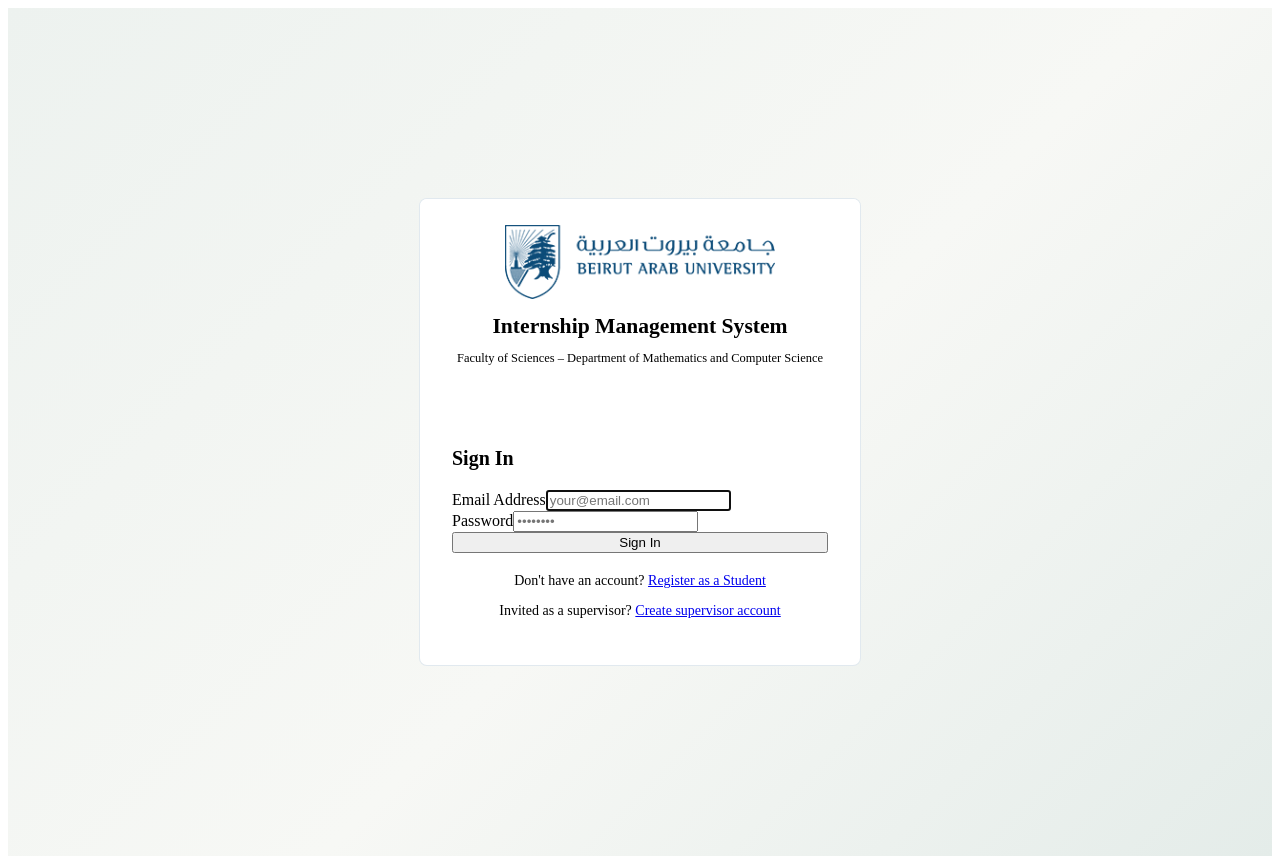
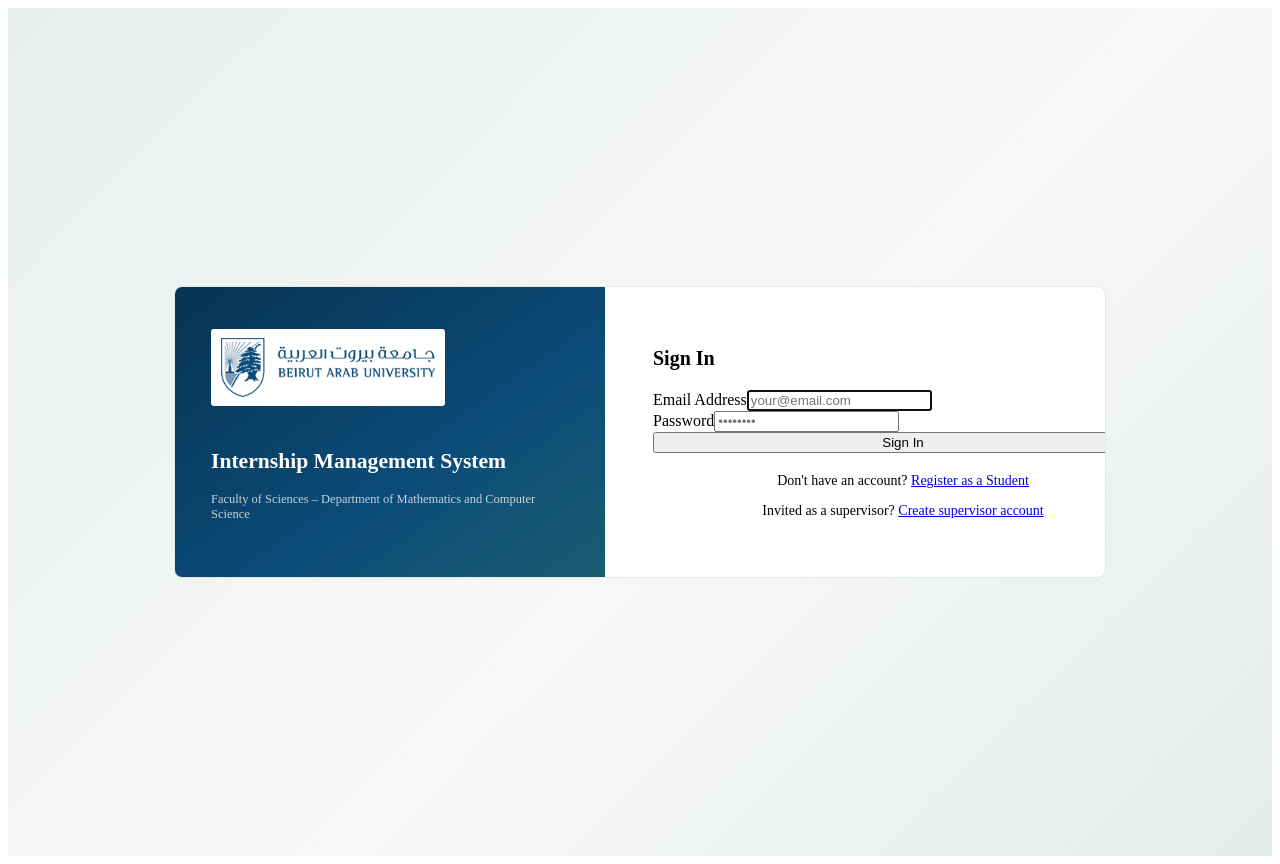
Before and after one commit to sandyelzein/bau-internship, a React (Vite) app in the folder frontend/: page /login in a window 1280 px wide. Built offline with nearby package versions, Linux system fonts and the light colour scheme; no server answers; the HTML template or start-up script is replaced by a standard one.

Commit message:
Polish supervisor account setup screen

```diff
--- a/frontend/src/pages/AuthPages.css
+++ b/frontend/src/pages/AuthPages.css
@@ -2,7 +2,12 @@
 
 .auth-page {
   min-height: 100vh;
-  background: linear-gradient(135deg, #edf2ef 0%, #f7f8f5 55%, #e4ece9 100%);
+  background-color: #eff3ef;
+  background-image:
+    linear-gradient(132deg, rgba(11, 75, 120, 0.045) 1px, transparent 1px),
+    linear-gradient(42deg, rgba(189, 139, 57, 0.035) 1px, transparent 1px),
+    linear-gradient(135deg, #e8efeb 0%, #f7f8f5 56%, #e4ece9 100%);
+  background-size: 44px 44px, 44px 44px, 100% 100%;
   display: flex;
   align-items: center;
   justify-content: center;
@@ -14,42 +19,53 @@
   border-radius: 8px;
   box-shadow: var(--shadow-lg);
   width: 100%;
-  max-width: 440px;
+  max-width: 930px;
   overflow: hidden;
   border: 1px solid rgba(11, 75, 120, 0.12);
+  display: grid;
+  grid-template-columns: minmax(280px, 0.86fr) minmax(360px, 1fr);
 }
 
-.auth-card-wide { max-width: 600px; }
+.auth-card-wide { max-width: 1040px; }
 
 .auth-header {
-  background: #fff;
-  padding: 26px 32px 20px;
-  text-align: center;
-  border-bottom: 1px solid var(--border);
+  background: linear-gradient(145deg, #073452 0%, #0b4b78 60%, #21656e 120%);
+  padding: 42px 36px;
+  text-align: left;
+  display: flex;
+  flex-direction: column;
+  align-items: flex-start;
+  justify-content: center;
+  border-right: 3px solid var(--accent);
 }
 
 .auth-logo {
   display: block;
-  width: min(100%, 270px);
+  width: min(100%, 214px);
   height: auto;
-  margin: 0 auto 14px;
+  padding: 9px 10px;
+  background: #fff;
+  margin: 0 0 28px;
+  border-radius: 3px;
 }
 
 .auth-title {
-  color: var(--primary-dark);
+  color: #fff;
   font-family: var(--font-display);
   font-size: 1.35rem;
   font-weight: 600;
-  margin-bottom: 4px;
+  margin-bottom: 6px;
 }
 
 .auth-subtitle {
-  color: var(--text-muted);
+  color: rgba(255, 255, 255, 0.76);
   font-size: 0.78rem;
 }
 
 .auth-body {
-  padding: 32px;
+  padding: 44px 48px;
+  align-self: center;
+  width: 100%;
 }
 
 .auth-form-title {
@@ -77,3 +93,17 @@
 }
 
 .required { color: var(--danger); }
+
+@media (max-width: 700px) {
+  .auth-page { align-items: flex-start; padding: 16px; }
+  .auth-card,
+  .auth-card-wide { max-width: 480px; margin: auto; grid-template-columns: 1fr; }
+  .auth-header { padding: 24px 24px 20px; align-items: center; text-align: center; border-right: 0; border-bottom: 3px solid var(--accent); }
+  .auth-logo { width: min(100%, 185px); margin: 0 0 12px; }
+  .auth-body { padding: 26px 24px 30px; }
+}
+
+@media (max-width: 380px) {
+  .auth-page { padding: 10px; }
+  .auth-body { padding: 22px 18px 26px; }
+}
--- a/frontend/src/pages/SupervisorRegisterPage.jsx
+++ b/frontend/src/pages/SupervisorRegisterPage.jsx
@@ -23,6 +23,8 @@ export default function SupervisorRegisterPage() {
       const serverError = err.response?.data?.error;
       if (serverError === 'An account already exists for this supervisor') {
         setError('An account already exists for this supervisor. Please sign in instead.');
+      } else if (err.response?.status === 404) {
+        setError('No supervisor profile was found for this email. Ask the student or an administrator to add your supervisor profile before creating an account.');
       } else if (!err.response) {
         setError('Cannot reach the server. Check VITE_API_BASE_URL on the frontend and FRONTEND_URL on the backend, then redeploy both services.');
       } else {
@@ -41,7 +43,7 @@ export default function SupervisorRegisterPage() {
         </div>
         <div className="auth-body">
           <h2 className="auth-form-title">Create Your Account</h2>
-          <p className="auth-info">Use the same email address that the student entered for you.</p>
+          <p className="auth-info">Create an account with the email entered by the student after your supervisor profile has been added.</p>
           {error && <div className="alert alert-error">{error}</div>}
           <form onSubmit={submit}>
             <div className="form-group"><label>Email Address</label><input type="email" value={form.email} onChange={e => setForm(f => ({ ...f, email: e.target.value }))} required /></div>
```
